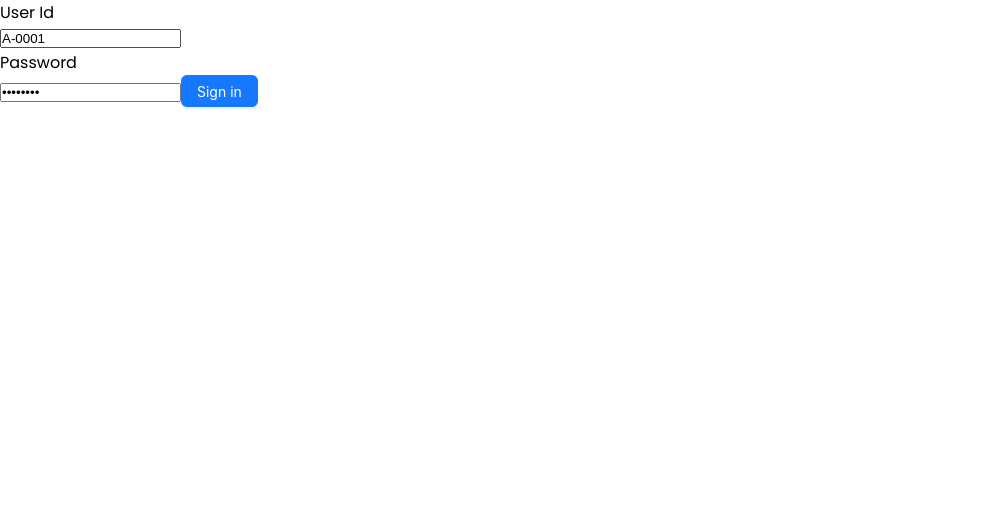
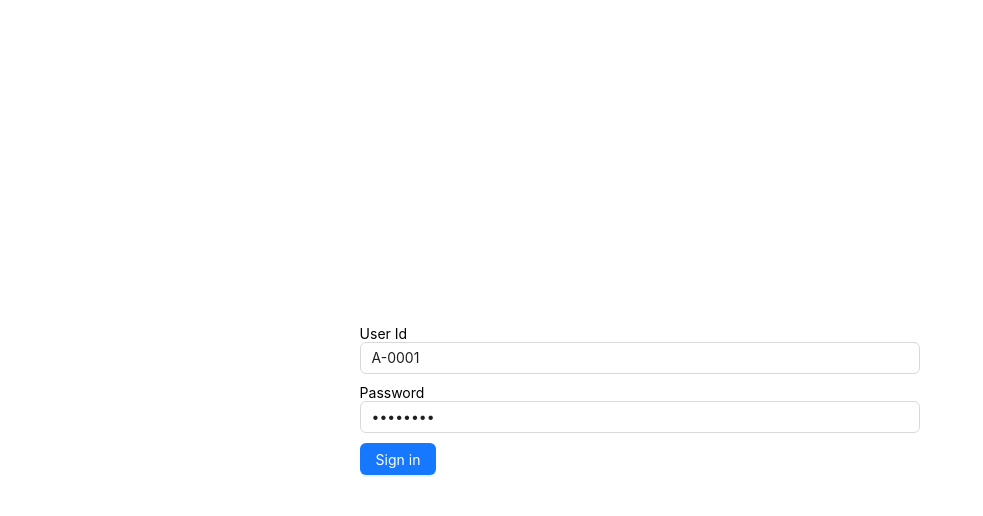
Before and after one commit to coderboy-raiyan/university-management-client, a React (Vite) app: page /login in a window 1280 px wide. Shown: the top 516 px of the page, without its empty margins (0-983 px from the left). Built offline with nearby package versions, Linux system fonts and the light colour scheme; no server answers.

Commit message:
Custom form created

```diff
--- a/eslint.config.js
+++ b/eslint.config.js
@@ -24,6 +24,7 @@ export default tseslint.config(
         { allowConstantExport: true },
       ],
       "@typescript-eslint/no-explicit-any": "warn",
+      "@typescript-eslint/no-unused-vars": "warn",
     },
   }
 );
--- /dev/null
+++ b/src/components/From/CustomForm.tsx
@@ -0,0 +1,21 @@
+import { ReactNode } from "react";
+import { FormProvider, SubmitHandler, useForm } from "react-hook-form";
+
+function CustomForm({
+  onSubmit,
+  children,
+  defaultValues = {},
+}: {
+  onSubmit: SubmitHandler<any>;
+  children: ReactNode;
+  defaultValues?: Record<string, any>;
+}) {
+  const methods = useForm({ defaultValues });
+  return (
+    <FormProvider {...methods}>
+      <form onSubmit={methods.handleSubmit(onSubmit)}>{children}</form>
+    </FormProvider>
+  );
+}
+
+export default CustomForm;
--- /dev/null
+++ b/src/components/From/FormInput.tsx
@@ -0,0 +1,38 @@
+import { Input } from "antd";
+import { Controller } from "react-hook-form";
+
+function FormInput({
+  type,
+  name,
+  labelName,
+  placeholder = "",
+}: {
+  type: string;
+  name: string;
+  labelName: string;
+  placeholder?: string;
+}) {
+  return (
+    <label
+      style={{ marginBottom: "10px", display: "inline-block", width: "100%" }}
+      htmlFor={name}
+    >
+      <p>{labelName}</p>
+      <Controller
+        name={name}
+        render={({ field }) => (
+          <Input
+            {...field}
+            name={name}
+            id={name}
+            required
+            type={type}
+            placeholder={placeholder}
+          />
+        )}
+      />
+    </label>
+  );
+}
+
+export default FormInput;
--- a/src/pages/login/login.tsx
+++ b/src/pages/login/login.tsx
@@ -1,9 +1,11 @@
-import { Button } from "antd";
+import { Button, Row } from "antd";
 import { jwtDecode } from "jwt-decode";
-import { SubmitHandler, useForm } from "react-hook-form";
+import { SubmitHandler } from "react-hook-form";
 import toast from "react-hot-toast";
 import { useDispatch } from "react-redux";
 import { useNavigate } from "react-router-dom";
+import CustomForm from "../../components/From/CustomForm";
+import FormInput from "../../components/From/FormInput";
 import { useLoginMutation } from "../../redux/features/auth/authApi";
 import { setUser } from "../../redux/features/auth/authSlice";
 import { TUser } from "../../types";
@@ -14,12 +16,6 @@ type TInput = {
 };
 
 function Login() {
-  const { register, handleSubmit } = useForm<TInput>({
-    defaultValues: {
-      id: "A-0001",
-      password: "admin123",
-    },
-  });
   const [handleLogin, { isLoading }] = useLoginMutation();
   const dispatch = useDispatch();
   const navigate = useNavigate();
@@ -31,27 +27,27 @@ function Login() {
       dispatch(setUser({ user, accessToken: res?.data?.accessToken }));
       navigate(`/${user?.role}/dashboard`);
       toast.success("Signed in successfully");
-    } catch (error) {
-      console.log(error);
+    } catch (error: any) {
+      toast.error(error?.data?.message);
     }
   };
 
   return (
-    <section>
-      <form onSubmit={handleSubmit(onSubmit)}>
-        <label htmlFor="id">
-          <p>User Id</p>
-          <input type="text" id="id" {...register("id")} required />
-        </label>
-        <label htmlFor="password">
-          <p>Password</p>
-          <input
-            type="password"
-            id="password"
-            {...register("password")}
-            required
-          />
-        </label>
+    <Row justify="center" align="middle" style={{ height: "100vh" }}>
+      <CustomForm
+        defaultValues={{
+          id: "A-0001",
+          password: "admin123",
+        }}
+        onSubmit={onSubmit}
+      >
+        <FormInput
+          name="id"
+          type="text"
+          labelName="User Id"
+          placeholder="B-0001"
+        />
+        <FormInput name="password" type="password" labelName="Password" />
         {isLoading ? (
           <Button loading={isLoading}>Please wait...</Button>
         ) : (
@@ -59,8 +55,8 @@ function Login() {
             Sign in
           </Button>
         )}
-      </form>
-    </section>
+      </CustomForm>
+    </Row>
   );
 }
 
```
